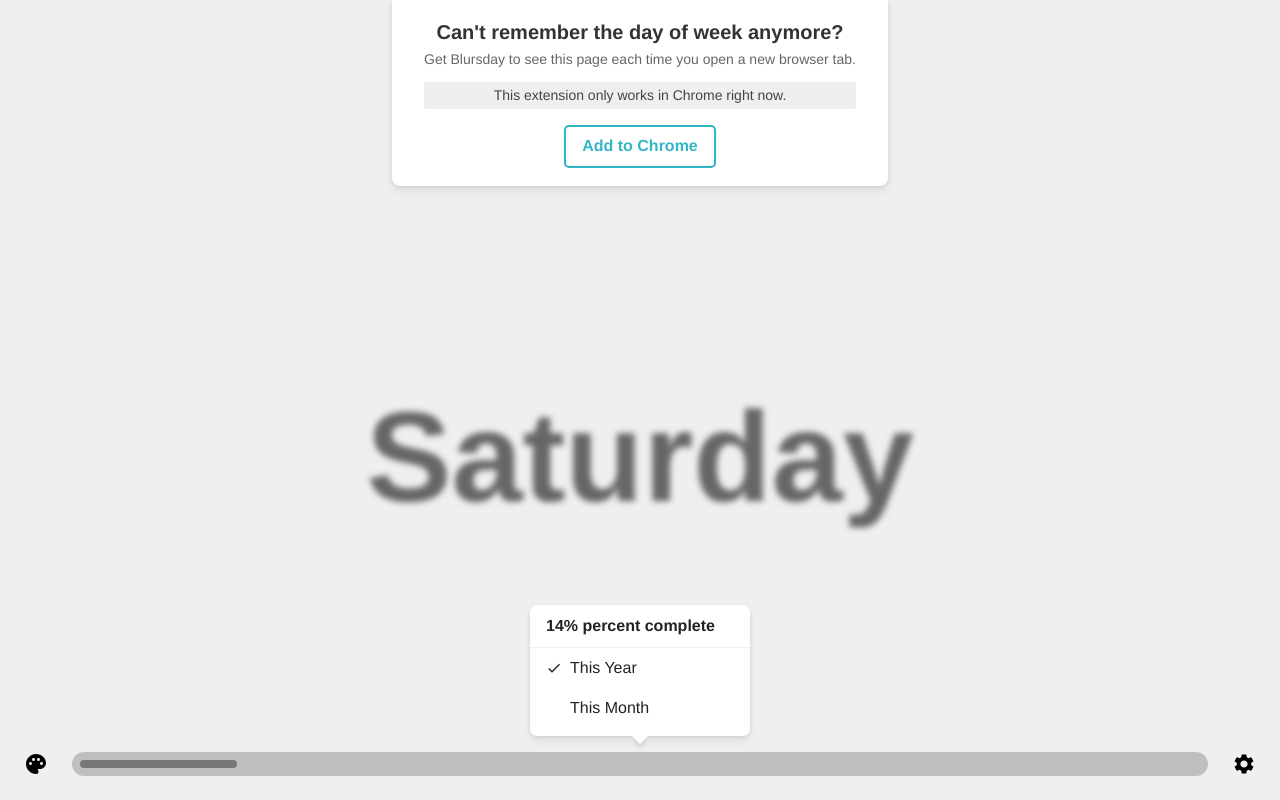
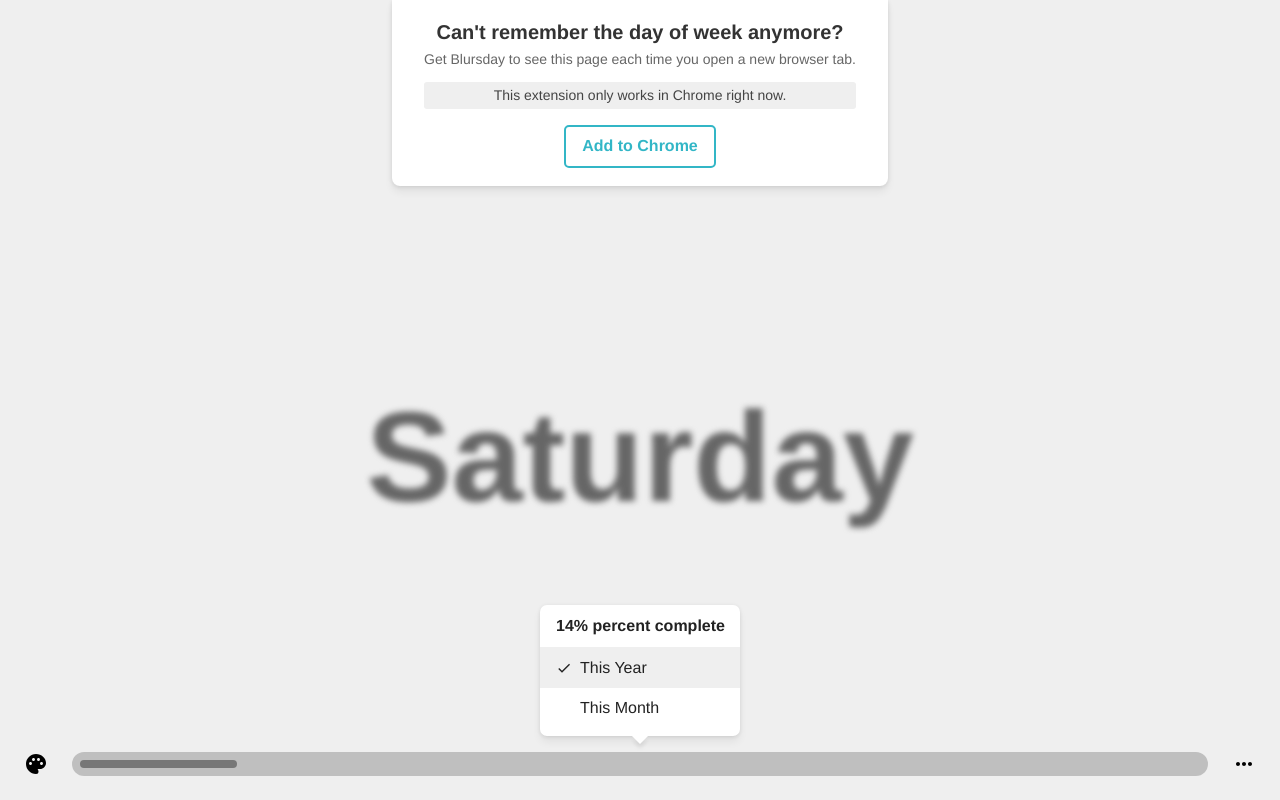
Before and after one commit to kowitz/blursday, a React (Create React App) app: page / in a window 1280 px wide. Both pictures are taken after a click on the element 640 px from the left and 764 px from the top of the page. Built offline with nearby package versions, Linux system fonts and the light colour scheme.

Commit message:
More menu and improved accessibility

```diff
--- a/src/App.css
+++ b/src/App.css
@@ -14,6 +14,20 @@ body {
 
 * {
   box-sizing: border-box;
+}
+
+a {
+  text-decoration: none;
+  color: inherit;
+}
+
+button {
+  display: inline-block;
+  font-size: 100%;
+  font-family: inherit;
+  border: 0;
+  padding: 0;
+  background: transparent;
 }
 
 #root {
--- a/src/App.js
+++ b/src/App.js
@@ -7,7 +7,6 @@ import { colorTheme, progressPeriod } from "./settings";
 import "./App.css";
 
 const params = new URLSearchParams(window.location.search);
-console.log(params.get("embeded"));
 
 class AppState {
   settings = { colorTheme, progressPeriod };
--- a/src/components/ColorThemePopup.js
+++ b/src/components/ColorThemePopup.js
@@ -20,12 +20,12 @@ const ColorSwatch = ({ colorOption, appState }) => {
   }
 
   return (
-    <div
+    <button
       className={classNames.join(" ")}
       title={colorOption.name}
       style={{ backgroundColor: colorOption.backgroundColor }}
       onClick={select}
-    ></div>
+    ></button>
   );
 };
 
--- a/src/components/ColorThemePopup.module.css
+++ b/src/components/ColorThemePopup.module.css
@@ -11,6 +11,20 @@
   margin: 12px;
   border: 1px solid #efefef;
 }
-.swatchSelected {
+.swatch:focus {
+  outline: none;
+  box-shadow: 0px 0px 1px 2px #ffffff, 0px 0px 1px 3px #aaa;
+}
+.popup:hover .swatch:focus {
+  box-shadow: none;
+}
+.popup:hover .swatch:hover {
+  box-shadow: 0px 0px 1px 2px #ffffff, 0px 0px 1px 3px #aaa;
+}
+.swatchSelected,
+.swatchSelected:focus,
+.popup:hover .swatchSelected,
+.popup:hover .swatchSelected:focus,
+.popup:hover .swatchSelected:hover {
   box-shadow: 0px 0px 1px 2px #ffffff, 0px 0px 1px 3px #000000;
 }
--- a/src/components/Home.js
+++ b/src/components/Home.js
@@ -1,10 +1,12 @@
-import { MdPalette, MdSettings } from "react-icons/md";
+import { MdPalette, MdMoreHoriz, MdChat } from "react-icons/md";
+import { IoLogoGithub, IoLogoTwitter } from "react-icons/io";
 import Popup from "reactjs-popup";
-
-import style from "./Home.module.css";
 
 import ProgressBar from "./ProgressBar.js";
 import ColorThemePopup from "./ColorThemePopup.js";
+import { Menu, MenuItem } from "./Menu.js";
+
+import style from "./Home.module.css";
 
 const DAYS_OF_WEEK = {
   0: "Sunday",
@@ -60,9 +62,15 @@ const Promo = ({ appState }) => {
 
 const Footer = ({ appState }) => {
   const colorFooterIcon = (
-    <div className={style.footerIconItem}>
+    <button className={style.footerIconItem}>
       <MdPalette />
-    </div>
+    </button>
+  );
+
+  const moreFooterIcon = (
+    <button className={style.footerIconItem}>
+      <MdMoreHoriz />
+    </button>
   );
 
   return (
@@ -73,11 +81,36 @@ const Footer = ({ appState }) => {
       <div className={style.progress}>
         <ProgressBar appState={appState} />
       </div>
-      <div className={style.footerIconItem}>
-        <MdSettings />
-      </div>
+      <Popup trigger={moreFooterIcon} position="top right" offsetY={8}>
+        <MorePopup />
+      </Popup>
     </div>
   );
 };
 
+const MorePopup = () => {
+  const shareText = encodeURIComponent(
+    "Can't remember what day of week it is?\nTry Blursday.app"
+  );
+  return (
+    <Menu>
+      <MenuItem
+        icon={<IoLogoTwitter />}
+        label="Tweet"
+        href={`https://twitter.com/intent/tweet?text=${shareText}`}
+      />
+      <MenuItem
+        icon={<MdChat />}
+        label="Send feedback"
+        href="mailto:hello@blursday.app"
+      />
+      <MenuItem
+        icon={<IoLogoGithub />}
+        label="Open Source"
+        href="https://github.com/kowitz/blursday"
+      />
+    </Menu>
+  );
+};
+
 export default Home;
--- a/src/components/Home.module.css
+++ b/src/components/Home.module.css
@@ -27,6 +27,14 @@
 .footerIconItem {
   font-size: 24px;
   height: 24px;
+}
+.footerIconItem:focus {
+  outline: none;
+  background: rgba(0, 0, 0, 0.2);
+  border-radius: 5px;
+}
+.footerIconItem:hover:focus {
+  background: none;
 }
 
 .progress {
@@ -71,7 +79,6 @@
   color: #fff;
   font-size: 16px;
   font-weight: bold;
-  text-decoration: none;
   padding: 8px 16px;
   border-radius: 5px;
   opacity: 0.8;
--- a/src/components/Menu.js
+++ b/src/components/Menu.js
@@ -2,12 +2,33 @@ import { MdCheck } from "react-icons/md";
 
 import style from "./Menu.module.css";
 
-export function MenuItem({ checked, label, onSelect }) {
-  return (
-    <div className={style.menuItem} onClick={onSelect}>
-      <div className={style.menuItemIcon}>{checked ? <MdCheck /> : null}</div>
+export function Menu({ children }) {
+  return <div className={style.menu}>{children}</div>;
+}
+
+export function MenuItem({ icon, checked, label, onSelect, href }) {
+  let itemIcon = null;
+  if (checked) {
+    itemIcon = <MdCheck />;
+  } else if (icon) {
+    itemIcon = icon;
+  }
+
+  const contents = (
+    <>
+      <div className={style.menuItemIcon}>{itemIcon}</div>
       <div className={style.menuItemLabel}>{label}</div>
-    </div>
+    </>
+  );
+
+  return href ? (
+    <a className={style.menuItem} href={href} target="_none" onClick={onSelect}>
+      {contents}
+    </a>
+  ) : (
+    <button className={style.menuItem} onClick={onSelect}>
+      {contents}
+    </button>
   );
 }
 
--- a/src/components/Menu.module.css
+++ b/src/components/Menu.module.css
@@ -1,12 +1,25 @@
+.menu {
+  width: 200px;
+  padding: 8px 0;
+}
+
 .menuItem {
   display: flex;
+  width: 100%;
   padding: 8px 0;
   cursor: pointer;
   color: #222;
 }
 
-.menuItem:hover {
-  background: #efefef;
+.menuItem:focus {
+  outline: none;
+  background-color: #efefef;
+}
+.menu:hover .menuItem:focus {
+  background-color: transparent;
+}
+.menu:hover .menuItem:hover {
+  background-color: #efefef;
 }
 
 .menuItemIcon {
--- a/src/components/ProgressBar.js
+++ b/src/components/ProgressBar.js
@@ -1,7 +1,7 @@
 import Popup from "reactjs-popup";
 import { observer } from "mobx-react-lite";
 
-import { MenuItem, MenuSeparator, MenuTitle } from "./Menu.js";
+import { Menu, MenuItem, MenuSeparator, MenuTitle } from "./Menu.js";
 
 import style from "./ProgressBar.module.css";
 
@@ -33,13 +33,13 @@ const ProgressBar = observer(({ appState }) => {
   );
 
   const progressBarPopup = (
-    <div className={style.progressBarPopup}>
+    <Menu>
       <MenuTitle label={`${barPercentage} percent complete`} />
       <MenuSeparator />
       {appState.settings.progressPeriod.options.map((o) => (
         <ProgressPeriodMenuItem key={o.id} appState={appState} option={o} />
       ))}
-    </div>
+    </Menu>
   );
 
   return (
--- a/src/components/ProgressBar.module.css
+++ b/src/components/ProgressBar.module.css
@@ -24,8 +24,3 @@
 .outerBar:hover .innerBar {
   opacity: 1;
 }
-
-.progressBarPopup {
-  padding: 8px 0;
-  width: 220px;
-}
```
